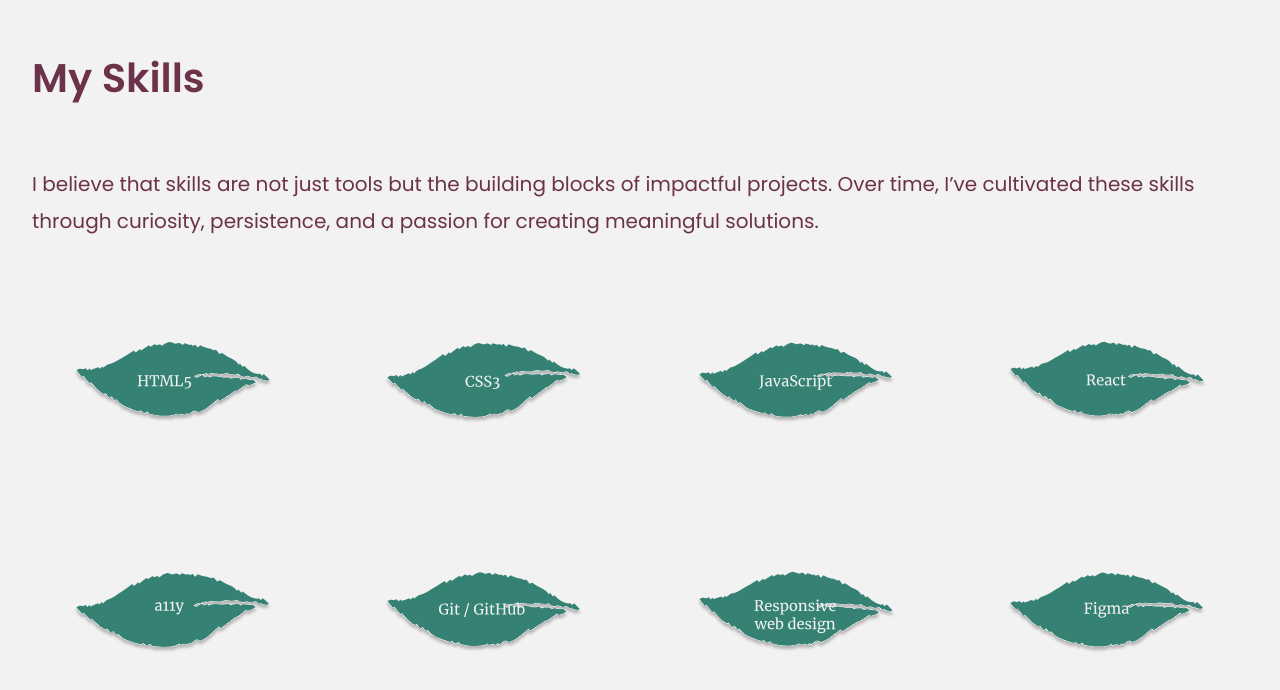
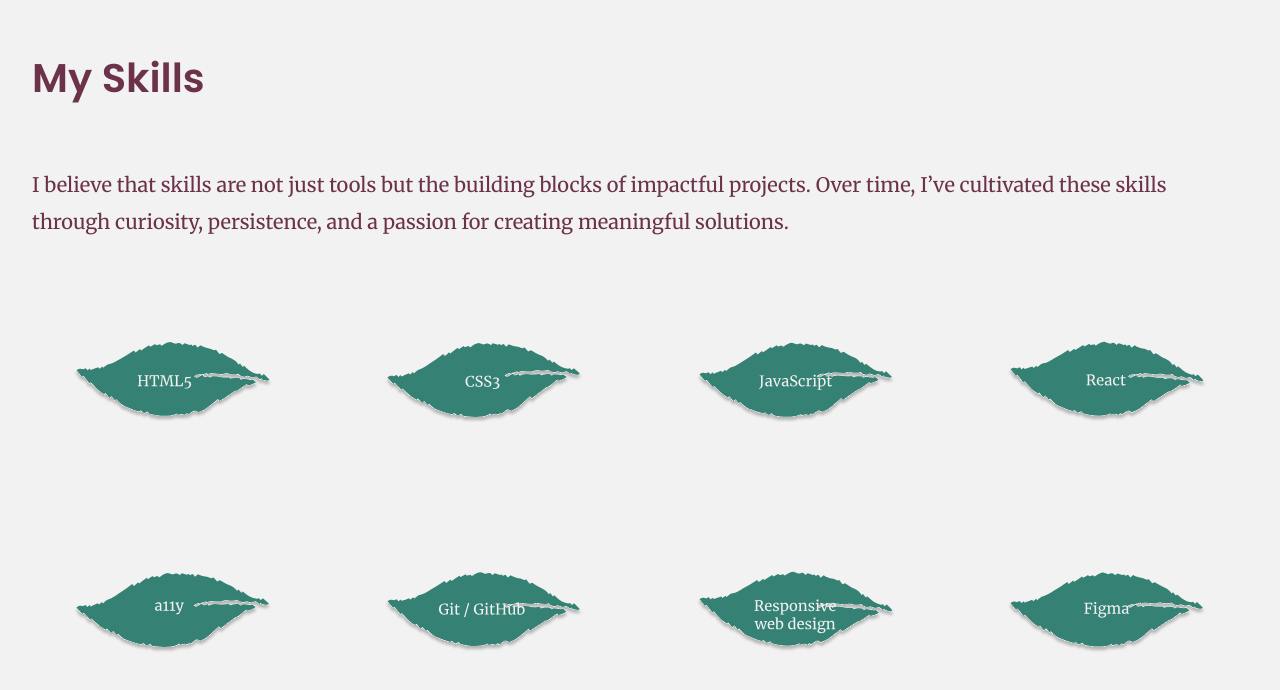
Before and after one commit to Doileo/my-new-portfolio, a React (Create React App) app: page / in a window 1280 px wide. Shown: the part 4147-4837 px from the top of the page. Built offline with nearby package versions, Linux system fonts and the light colour scheme.

Commit message:
Updated paragraph font in skills section to secondary font

```diff
--- a/src/pages/Skills/Skills.css
+++ b/src/pages/Skills/Skills.css
@@ -20,6 +20,7 @@
 }
 
 .skills-intro {
+  font-family: var(--font-secondary);
   line-height: 1.85;
   color: var(--color-dark);
   margin-bottom: 2.5rem;
```
